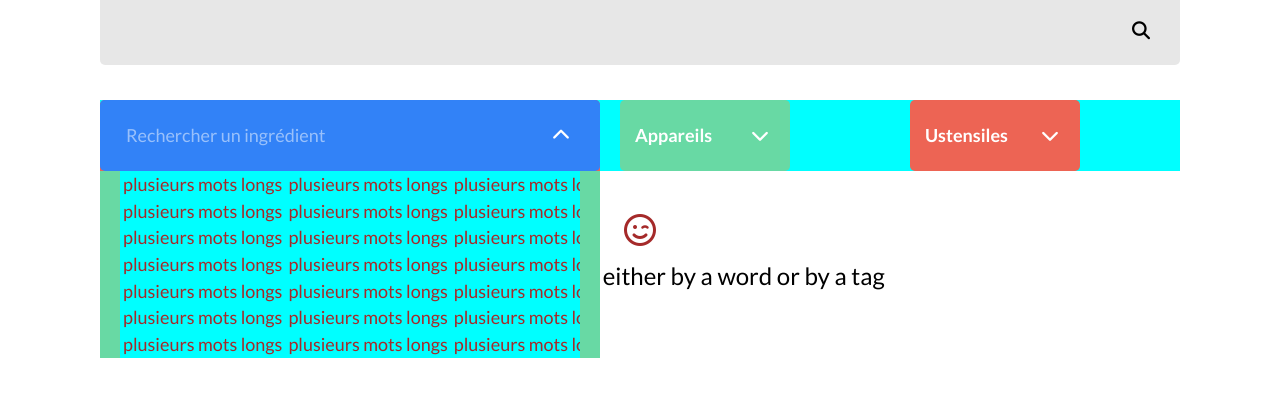
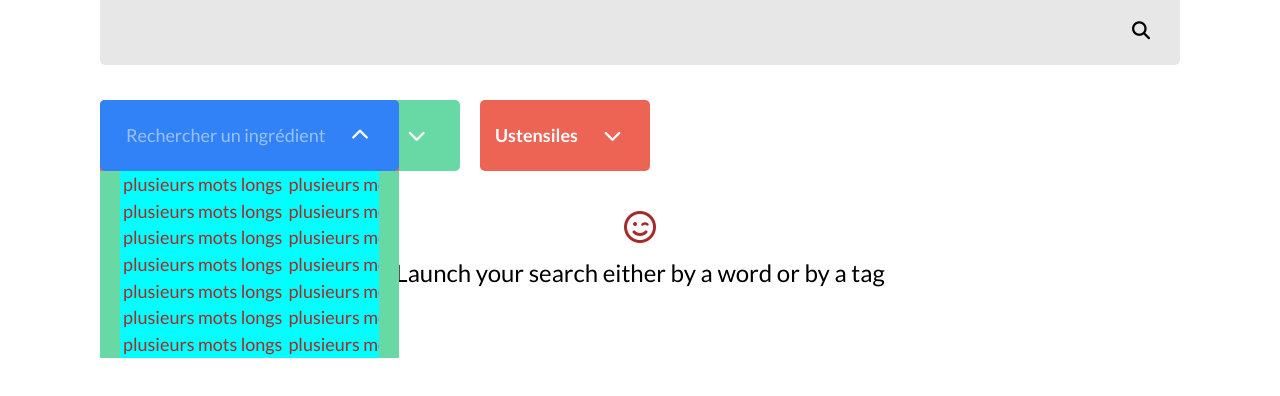
Before and after one commit to erischon/erischon-les-petits-plats, a website built with Vite: page index.html in a window 1280 px wide. Shown: the part 132-528 px from the top of the page. Built offline with nearby package versions, Linux system fonts and the light colour scheme.

Commit message:
Update _tags.scss

```diff
--- a/src/styles/_tags.scss
+++ b/src/styles/_tags.scss
@@ -21,51 +21,47 @@
 }
 
 .dropdown-group {
-  // display: flex;
-  // flex-grow: 4;
+  display: flex;
+  flex-grow: 4;
 
-  display: inline-grid;
-  grid-template-columns: 1fr 1fr 1fr;
+  // display: inline-grid;
+  // grid-template-columns: 1fr 1fr 1fr;
   // width: fit-content;
   gap: 20px;
-
-  background-color: aqua;
 }
 
 .dropdown {
-  display: flex;
-  justify-content: space-between;
-  align-items: center;
+  display: inline-block;
 
   position: relative;
+
+  padding: 24px 15px;
+  border-radius: 5px;
+
+  font-size: 18px;
+  font-weight: 700;
+  color: white;
 
   &.inactive {
     width: 170px;
   }
 
   &.active {
-    width: 500px;
+    // width: 680px;
+    width: fit-content;
     min-width: 170px;
     max-width: 680px;
   }
 
-  padding: 24px 15px;
-
-  border-radius: 5px;
-
-  font-size: 18px;
-  font-weight: 700;
-  color: white;
-
   .wrapper {
-    display: flex;
-    flex-direction: column;
-
-    width: 100%;
+    display: float;
 
     position: absolute;
     top: 0;
     left: 0;
+
+    // width: 680px;
+    width: 100%;
 
     width: fit-content;
     border-top-left-radius: 5px;
@@ -80,6 +76,8 @@
       display: flex;
       justify-content: space-between;
       align-items: center;
+
+      // width: 680px;
       width: 100%;
 
       padding: 24px;
@@ -110,7 +108,7 @@
     .results-tag {
       margin: 0;
       padding: 0 20px;
-      width: fit-content;
+      width: 100%;
       max-height: 400px;
 
       background-color: #68d9a4;
```
